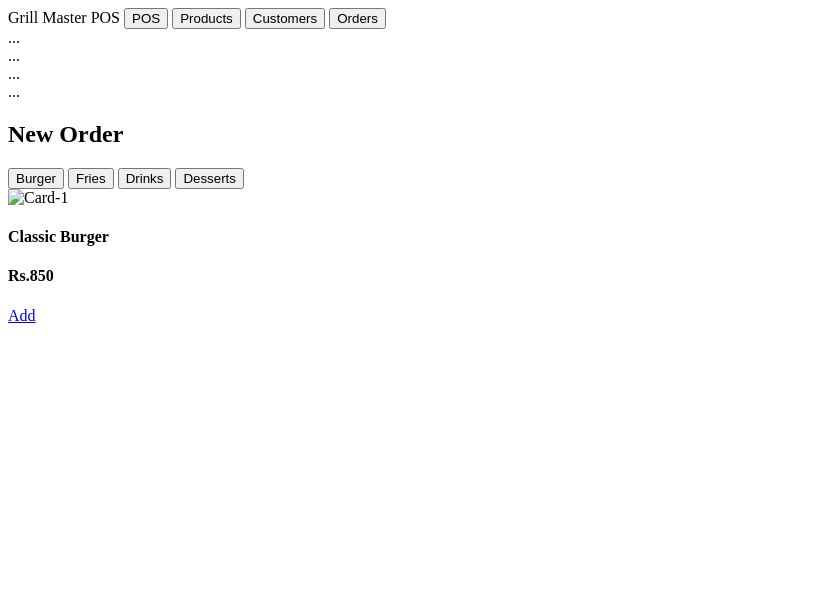
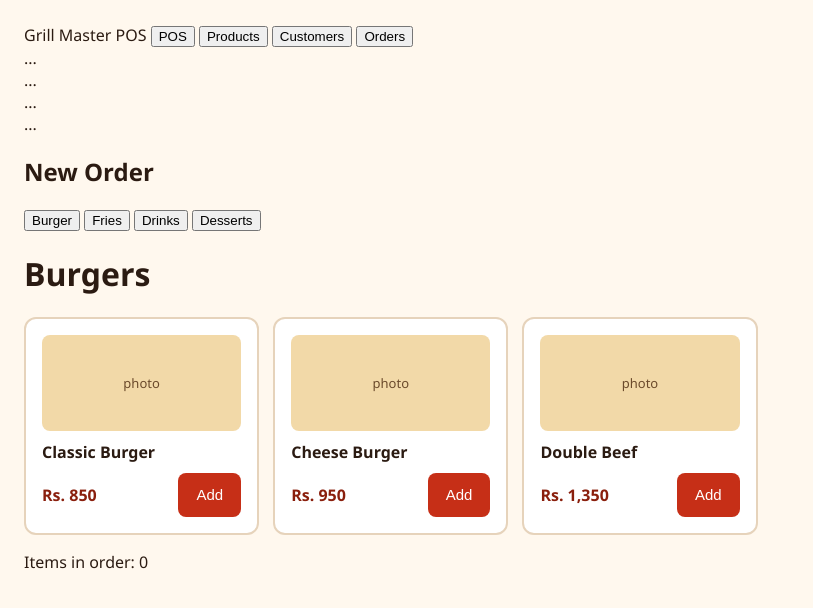
Before and after one commit to Nefeli-Fernando/Grill-Master-POS-System, a plain HTML site: page index.html in a window 1280 px wide. Shown: the whole page, without its empty margins (0-813 px from the left). Drawn offline with Linux system fonts and the light colour scheme.

Commit message:
set up order cards

```diff
--- a/css/style.css
+++ b/css/style.css
@@ -0,0 +1,66 @@
+body {
+  margin: 0;
+  padding: 24px;
+  font-family: 'Segoe UI', Arial, sans-serif;
+  background: #FFF8EE;
+  color: #2B1B12;
+}
+
+.grid {
+  display: grid;
+  grid-template-columns: repeat(auto-fill, minmax(210px, 1fr));
+  gap: 14px;
+}
+
+.card {
+  background: #fff;
+  border: 2px solid #E6D3BB;
+  border-radius: 12px;
+  padding: 16px;
+  display: flex;
+  flex-direction: column;
+  gap: 10px;
+}
+
+.card-img {
+  height: 96px;
+  border-radius: 8px;
+  background: #F2D9A8;
+  display: flex;
+  align-items: center;
+  justify-content: center;
+  color: #6B4A2B;
+  font-size: 13px;
+  object-fit: cover;
+  width: 100%;
+}
+
+.card-name {
+  margin: 0;
+  font-weight: 700;
+}
+
+.card-footer {
+  display: flex;
+  align-items: center;
+  justify-content: space-between;
+}
+
+.card-price {
+  color: #8A1F0D;
+  font-weight: 700;
+}
+
+.add-btn {
+  background: #C62F17;
+  color: #fff;
+  border: 0;
+  border-radius: 8px;
+  padding: 10px 18px;
+  font-size: 15px;
+  min-height: 44px;
+  cursor: pointer;
+}
+
+.add-btn:hover { background: #A82612; }
+.add-btn:active { transform: scale(0.96); }
--- a/index.html
+++ b/index.html
@@ -4,6 +4,7 @@
     <meta charset="UTF-8">
     <meta name="viewport" content="width=device-width, initial-scale=1.0">
     <title>Document</title>
+    <link rel="stylesheet" href="css/style.css">
 </head>
 <body>
 
@@ -29,12 +30,10 @@
         <button data-target="Desserts">Desserts</button>
 
         <br>
-            <div>
-                <img src="#" alt="Card-1">
-                <h4>Classic Burger</h4>
-                <h4>Rs.850</h4>
-                <a href="#" target="_blank" rel="noopener noreferrer" class="btn">Add</a>
-            </div>
+            <h1>Burgers</h1>
+            <div id="product-grid" class="grid"></div>
+            <p id="cart-count">Items in order: 0</p>
+            <script src="js/main.js"></script>
 
 </body>
 </html>
--- a/js/main.js
+++ b/js/main.js
@@ -0,0 +1,52 @@
+const products = [
+    {id : 1, name:"Classic Burger" , price: 850 },
+    {id : 2, name:"Cheese Burger", price: 950},
+    {id : 3, name: "Double Beef" , price: 1350}
+];
+
+const order = [];
+const grid = document.getElementById("product-grid");
+const cartCount = document.getElementById("cart-count");
+
+function formatPrice(value){
+    return "Rs. " + value.toLocaleString();
+}
+
+function createCard(product){
+    const card = document.createElement("div");
+    card.className = "card";
+    card.innerHTML = `
+        <div class="card-img">photo</div>
+        <p class="card-name">${product.name}</p>
+        <div class="card-footer">
+            <span class="card-price">${formatPrice(product.price)}</span>
+            <button class="add-btn" data-id="${product.id}">Add</button>
+        </div>
+        `;
+        return card;
+}
+
+function renderProducts(){
+    grid.innerHTML = "";
+    products.forEach(p =>
+        grid.appendChild(createCard(p)));
+}
+
+grid.addEventListener("click",(e) => {
+   const btn = e.target.closest(".add-btn");
+  if (!btn) return;
+
+  const product = products.find(p => p.id === Number(btn.dataset.id));
+  const existing = order.find(item => item.id === product.id);
+
+  if (existing) {
+    existing.qty++;
+  } else {
+    order.push({ ...product, qty: 1 });
+  }
+
+  const totalItems = order.reduce((sum, item) => sum + item.qty, 0);
+  cartCount.textContent = "Items in order: " + totalItems;
+});
+
+renderProducts();
```
